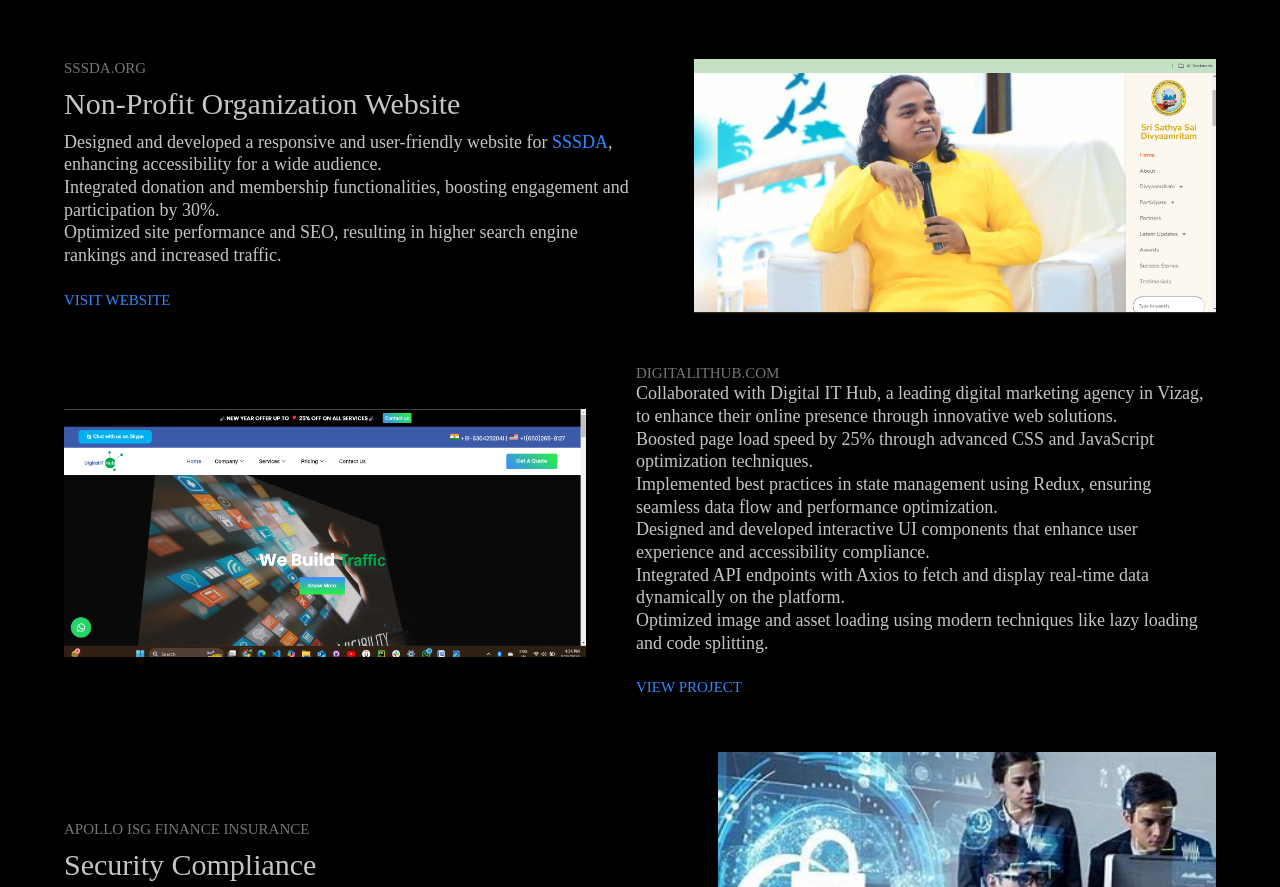
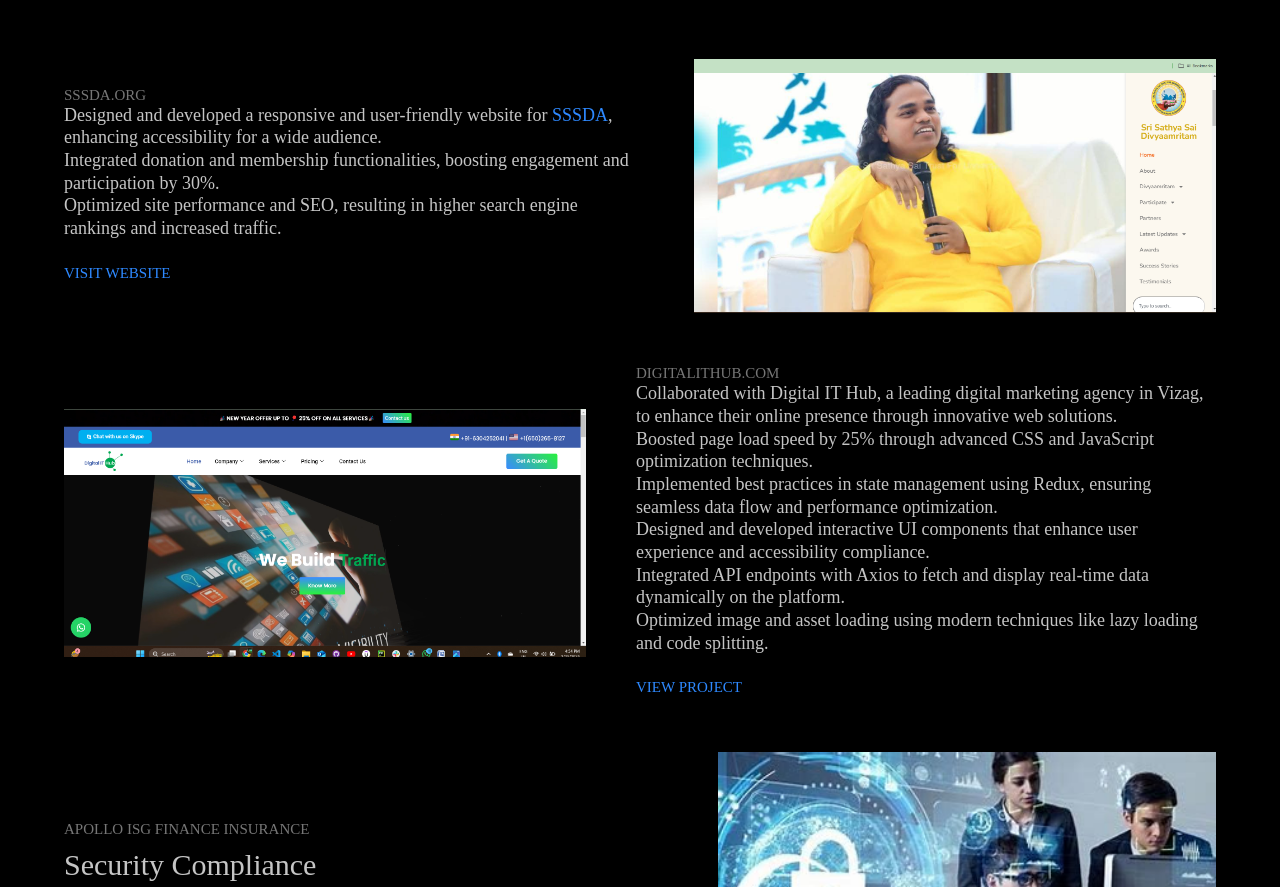
Before and after one commit to Vamsi-Majji/my_portfolio, a plain HTML site: page index.html in a window 1280 px wide. Shown: the part 2277-3164 px from the top of the page. Drawn offline with nearby package versions, Linux system fonts and the light colour scheme; a web font is replaced by a local one.

Commit message:
Update index.html

```diff
--- a/index.html
+++ b/index.html
@@ -180,7 +180,6 @@
 
                 <div class="portfolio-description">
                     <h6>SSSDA.org</h6>
-                    <h1>Non-Profit Organization Website</h1>
                     <p>Designed and developed a responsive and user-friendly website for <a href="https://sssda.org/" target="_blank">SSSDA</a>, enhancing accessibility for a wide audience.</p>
                     <p>Integrated donation and membership functionalities, boosting engagement and participation by 30%.</p>
                     <p>Optimized site performance and SEO, resulting in higher search engine rankings and increased traffic.</p>
```
